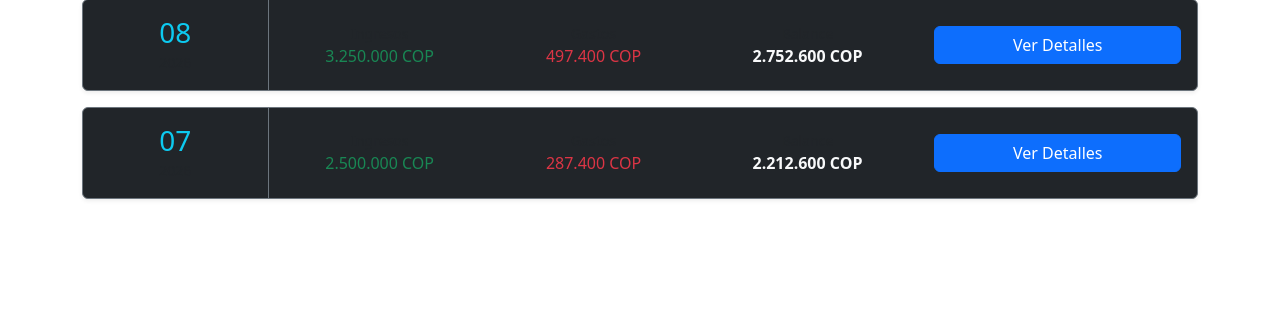
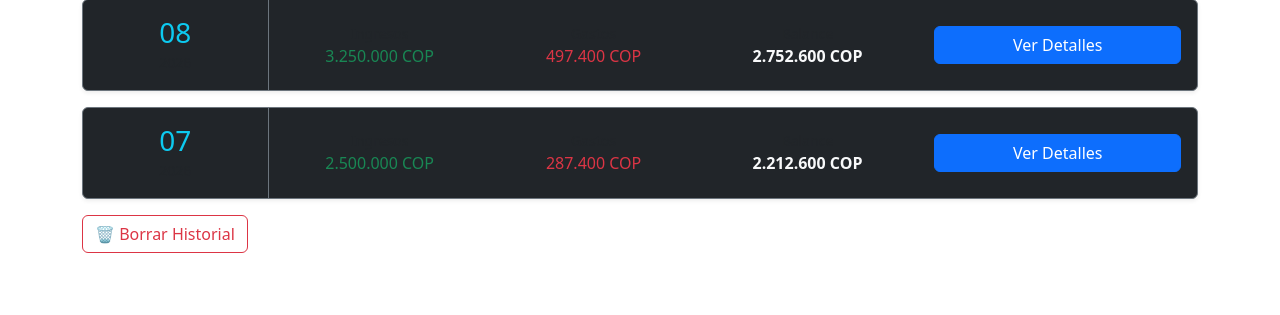
Before and after one commit to juanexzedh/analizador-gastos-web, a Flask app: page /historial in a window 1280 px wide. Shown: the part 388-703 px from the top of the page. Run offline with Flask 3, Linux system fonts and the light colour scheme; data comes from the database, SQL or seed files in the repository.

Commit message:
Se incluye un boton para que el usuario pueda borrar los registros en historial.html

```diff
--- a/app.py
+++ b/app.py
@@ -2,7 +2,7 @@ from flask import Flask, render_template, request, flash, redirect, url_for, sen
 import os
 import pandas as pd
 from servicios.analizador import (lector_archivo, calcular_total, calcular_total_ingresos, calcular_por_categoria, verificar_presupuesto, calcular_semaforo)
-from servicios.database import inicializar_db, guardar_gastos, obtener_resumen_periodos, obtener_periodos_disponibles, obtener_gastos
+from servicios.database import inicializar_db, guardar_gastos, obtener_resumen_periodos, obtener_periodos_disponibles, obtener_gastos, vaciar_registros
 from servicios.categorizer import categorizar
 from servicios.pdf_doc import generar_pdf
 from servicios.predictor import proyectar_cierre, predecir_proximo_mes
@@ -202,5 +202,10 @@ def descargar_pdf(mes, anio):
         download_name=f'Reporte_{mes}_{anio}.pdf'
     )
 
+@app.route('/borrar-todo', methods=['POST'])
+def borrar_todo():
+    vaciar_registros()
+    return redirect(url_for('inicio'))
+
 if __name__ == "__main__":
     app.run(debug=True)
--- a/servicios/database.py
+++ b/servicios/database.py
@@ -118,8 +118,8 @@ def obtener_resumen_periodos():
 
 def vaciar_registros():
     #Elimina todos los registros de la tabla
-    conn = obterner_conexion()
-    cursor = conexion.cursor()
+    conn = obtener_conexion()
+    cursor = conn.cursor()
 
     try:
         cursor.execute("DELETE FROM gastos")
--- a/templates/historial.html
+++ b/templates/historial.html
@@ -107,6 +107,12 @@
             </div>
         </div>
         {% endfor %}
+
+        <form action="{{ url_for('borrar_todo') }}" method="POST" onsubmit="return confirm('⚠️ ¿Estás completamente seguro de borrar TODO el historial? Esta acción no se puede deshacer.');">
+            <button type="submit" class="btn btn-outline-danger">
+                🗑️ Borrar Historial
+            </button>
+        </form>
     </div>
 
 </body>
```
